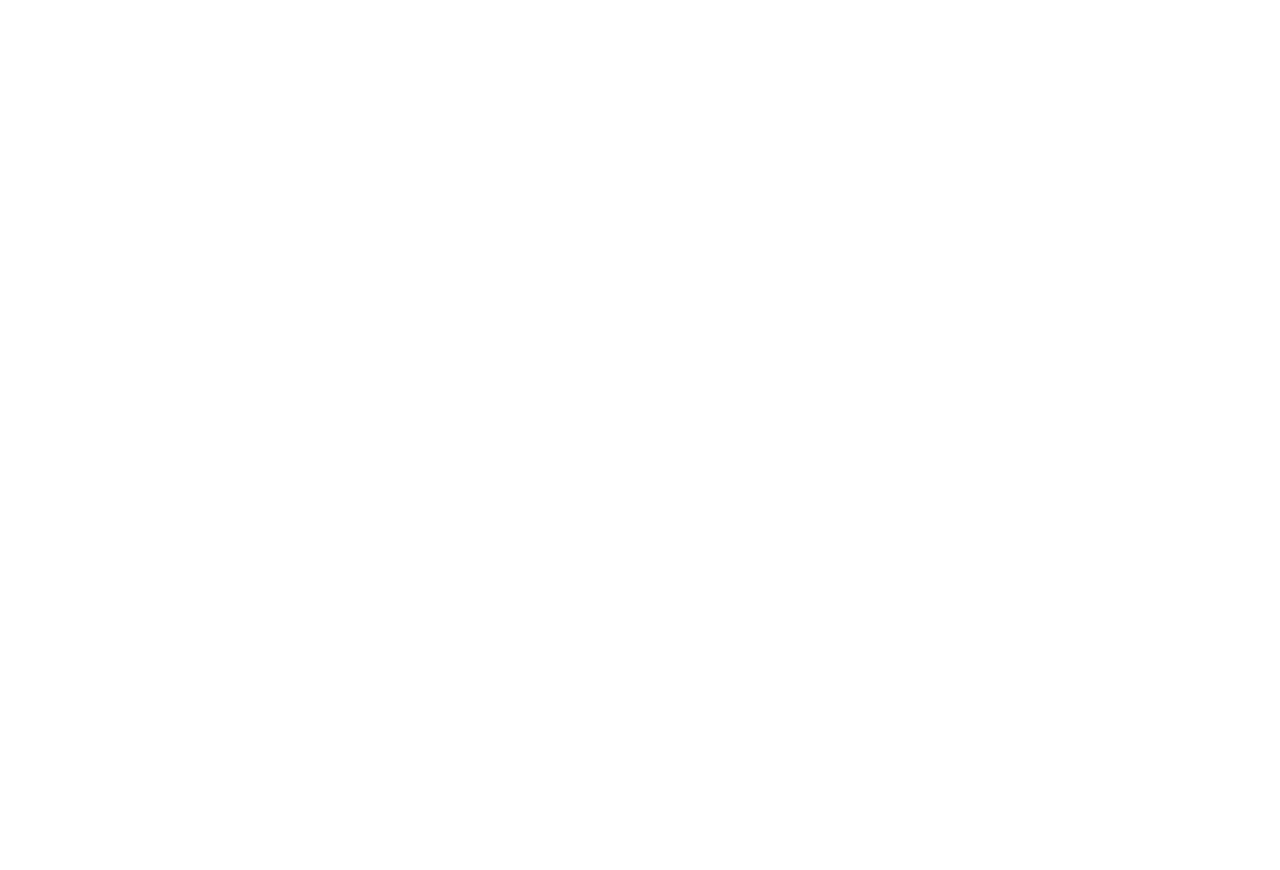
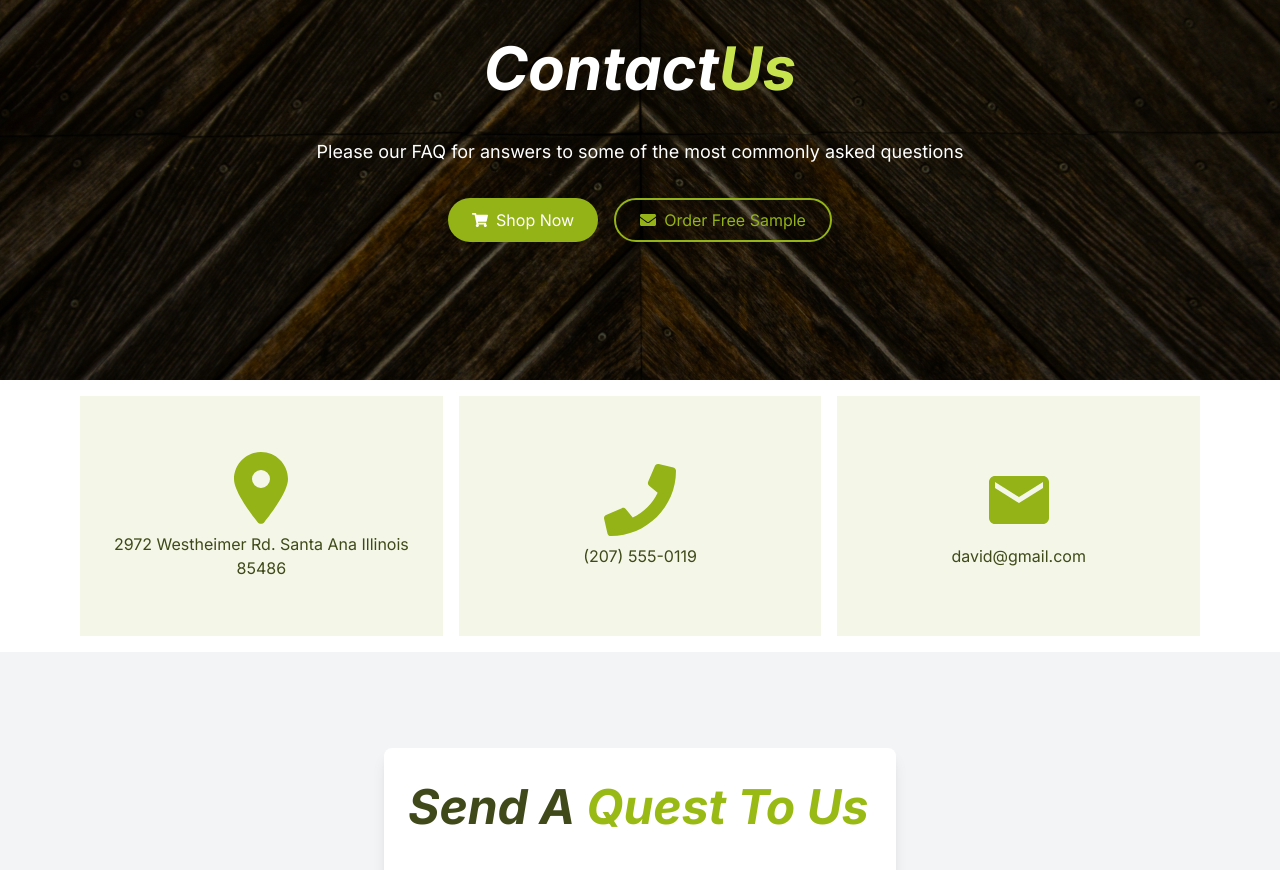
Before and after one commit to muhammadAbdulMannan2022/Ai-Powered-E--commerce-website, a React (Vite) app: page /contact in a window 1280 px wide. Before the commit this address had no page. Shown: the part 200-1070 px from the top of the page. Before the commit the page ends 800 px from the top, so only its background shows below. Built offline with nearby package versions, Linux system fonts and the light colour scheme.

Commit message:
contact us page done

```diff
--- /dev/null
+++ b/src/pages/Contactus/ContactUs.jsx
@@ -0,0 +1,77 @@
+import React from "react";
+import ReHero from "../../Shared/Hero/ReHero";
+import { FaEnvelope, FaPhone, FaShoppingCart } from "react-icons/fa";
+import WhyUsCard from "../../helpers/WhyUsCard";
+import { FaLocationDot } from "react-icons/fa6";
+import { MdEmail } from "react-icons/md";
+import ContactForm from "./Form";
+import Title from "../../helpers/Title";
+
+export default function ContactUs() {
+  return (
+    <div>
+      <ReHero
+        backgroundImage="/contact.jpg"
+        title={
+          <>
+            Contact
+            <span className="text-[#C7E44E]">Us</span>
+          </>
+        }
+        // subtitle="Delivered to Your Door"
+        description="Please our FAQ for answers to some of the most commonly asked questions"
+        primaryButtonText="Shop Now"
+        secondaryButtonText="Order Free Sample"
+        primaryButtonAction={() => {}}
+        secondaryButtonAction={() => {}}
+        primaryButtonIcon={<FaShoppingCart className="mr-2" />}
+        secondaryButtonIcon={<FaEnvelope className="mr-2" />}
+      />
+      <div className="flex gap-4 px-5 lg:px-20 py-4 flex-col md:flex-row">
+        <WhyUsCard
+          icon={
+            <>
+              <FaLocationDot />
+            </>
+          }
+          text={`2972 Westheimer Rd. Santa Ana Illinois 85486 `}
+        />
+        <WhyUsCard
+          icon={
+            <>
+              <FaPhone />
+            </>
+          }
+          text={`(207) 555-0119`}
+        />
+        <WhyUsCard
+          icon={
+            <>
+              <MdEmail />
+            </>
+          }
+          text={`david@gmail.com`}
+        />
+      </div>
+      <ContactForm />
+      <div className="flex flex-col items-center justify-center">
+        <Title
+          title={
+            <span className="text-5xl">
+              Our Live <span className="text-[#94B316]">Location</span>
+            </span>
+          }
+        />
+        <div className="w-full mt-10">
+          <iframe
+            src="https://www.google.com/maps/embed?pb=!1m18!1m12!1m3!1d233668.06330778307!2d90.25522363009236!3d23.780753398599362!2m3!1f0!2f0!3f0!3m2!1i1024!2i768!4f13.1!3m3!1m2!1s0x3755b8b087026b81%3A0x8fa563bbdd5904c2!2sDhaka!5e0!3m2!1sen!2sbd!4v1749651331337!5m2!1sen!2sbd"
+            allowfullscreen=""
+            loading="lazy"
+            referrerpolicy="no-referrer-when-downgrade"
+            className="w-full h-[400px]"
+          ></iframe>
+        </div>
+      </div>
+    </div>
+  );
+}
--- /dev/null
+++ b/src/pages/Contactus/Form.jsx
@@ -0,0 +1,87 @@
+import React, { useState } from "react";
+import { FiSend } from "react-icons/fi";
+import Title from "../../helpers/Title";
+
+const ContactForm = () => {
+  const [formData, setFormData] = useState({
+    name: "",
+    email: "",
+    subject: "",
+    message: "",
+  });
+
+  const handleChange = (e) => {
+    const { name, value } = e.target;
+    setFormData({ ...formData, [name]: value });
+  };
+
+  const handleSubmit = (e) => {
+    e.preventDefault();
+    if (!formData.email) {
+      alert("Email is required");
+      return;
+    }
+    console.log("Form submitted:", formData);
+    // Add your form submission logic here (e.g., API call)
+    alert("Form submitted successfully!");
+    setFormData({ name: "", email: "", subject: "", message: "" });
+  };
+
+  return (
+    <div className="flex items-center justify-center bg-gray-100 py-24">
+      <div className="bg-white p-6 rounded-lg shadow-lg w-full max-w-lg">
+        <Title
+          title={
+            <span className="text-5xl">
+              Send A <span className="text-[#99BA14]">Quest To Us</span>
+            </span>
+          }
+        />
+        <form onSubmit={handleSubmit} className="space-y-4 pt-10">
+          <div className="flex space-x-4">
+            <input
+              type="text"
+              name="name"
+              value={formData.name}
+              onChange={handleChange}
+              placeholder="Name"
+              className="w-1/2 p-2 border rounded-lg focus:outline-none focus:ring-2  bg-[#F5F8E8]"
+            />
+            <input
+              type="email"
+              name="email"
+              value={formData.email}
+              onChange={handleChange}
+              placeholder="Email"
+              className="w-1/2 p-2 border rounded-lg focus:outline-none focus:ring-2  bg-[#F5F8E8]"
+              required
+            />
+          </div>
+          <input
+            type="text"
+            name="subject"
+            value={formData.subject}
+            onChange={handleChange}
+            placeholder="Subject (Optional)"
+            className="w-full p-2 border rounded-lg focus:outline-none focus:ring-2 bg-[#F5F8E8]"
+          />
+          <textarea
+            name="message"
+            value={formData.message}
+            onChange={handleChange}
+            placeholder="Write message"
+            className="w-full p-2 border rounded-lg focus:outline-none focus:ring-2 bg-[#F5F8E8] h-32"
+          />
+          <button
+            type="submit"
+            className="w-full bg-[#94B316] text-white p-2 rounded-lg flex items-center justify-center hover:bg-[#94b316e1] transition hover:cursor-pointer"
+          >
+            <FiSend className="mr-2" /> Send
+          </button>
+        </form>
+      </div>
+    </div>
+  );
+};
+
+export default ContactForm;
--- a/src/router/Router.jsx
+++ b/src/router/Router.jsx
@@ -8,6 +8,7 @@
 import Landing from "../pages/Landing/Landing";
 import About from "../pages/about/About";
 import Gallery from "../pages/gallery/Gallery";
+import ContactUs from "../pages/Contactus/ContactUs";
 
 const router = createBrowserRouter([
   {
@@ -25,6 +26,10 @@
       {
         path: "/gallery",
         element: <Gallery />,
+      },
+      {
+        path: "/contact",
+        element: <ContactUs />,
       },
     ],
   },
```
Also changed, not shown: public/contact.jpg (added).
